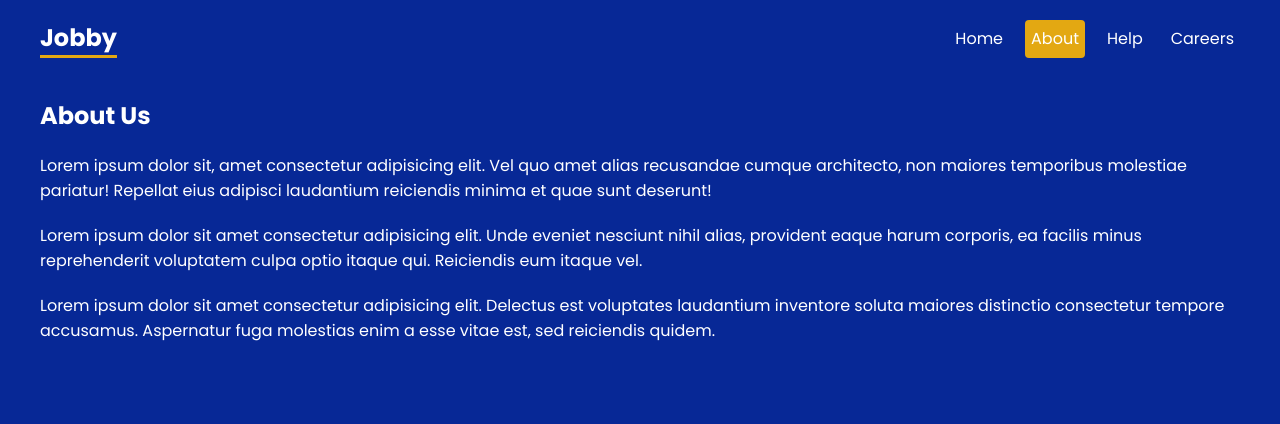
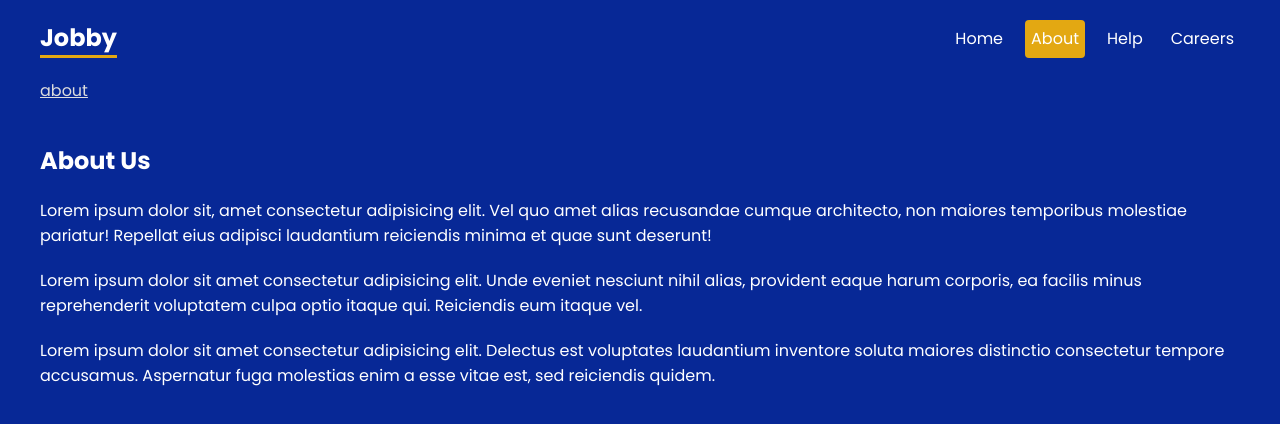
Before and after one commit to Belgotech/Jobby, a React (Create React App) app: page /about in a window 1280 px wide. Shown: the top 424 px of the page. Built offline with nearby package versions, Linux system fonts and the light colour scheme.

Commit message:
Form Hadling

```diff
--- a/src/Layout/RootLayout.js
+++ b/src/Layout/RootLayout.js
@@ -1,4 +1,5 @@
 import { NavLink, Outlet } from "react-router-dom"
+import Breadcrumbs from "../components/Breadcrumbs"
 
 const RootLayout = () => {
     return (
@@ -11,6 +12,7 @@ const RootLayout = () => {
                     <NavLink to="help">Help</NavLink>
                     <NavLink to="careers">Careers</NavLink>
                 </nav>
+                <Breadcrumbs />
             </header>
 
             <main>
```
